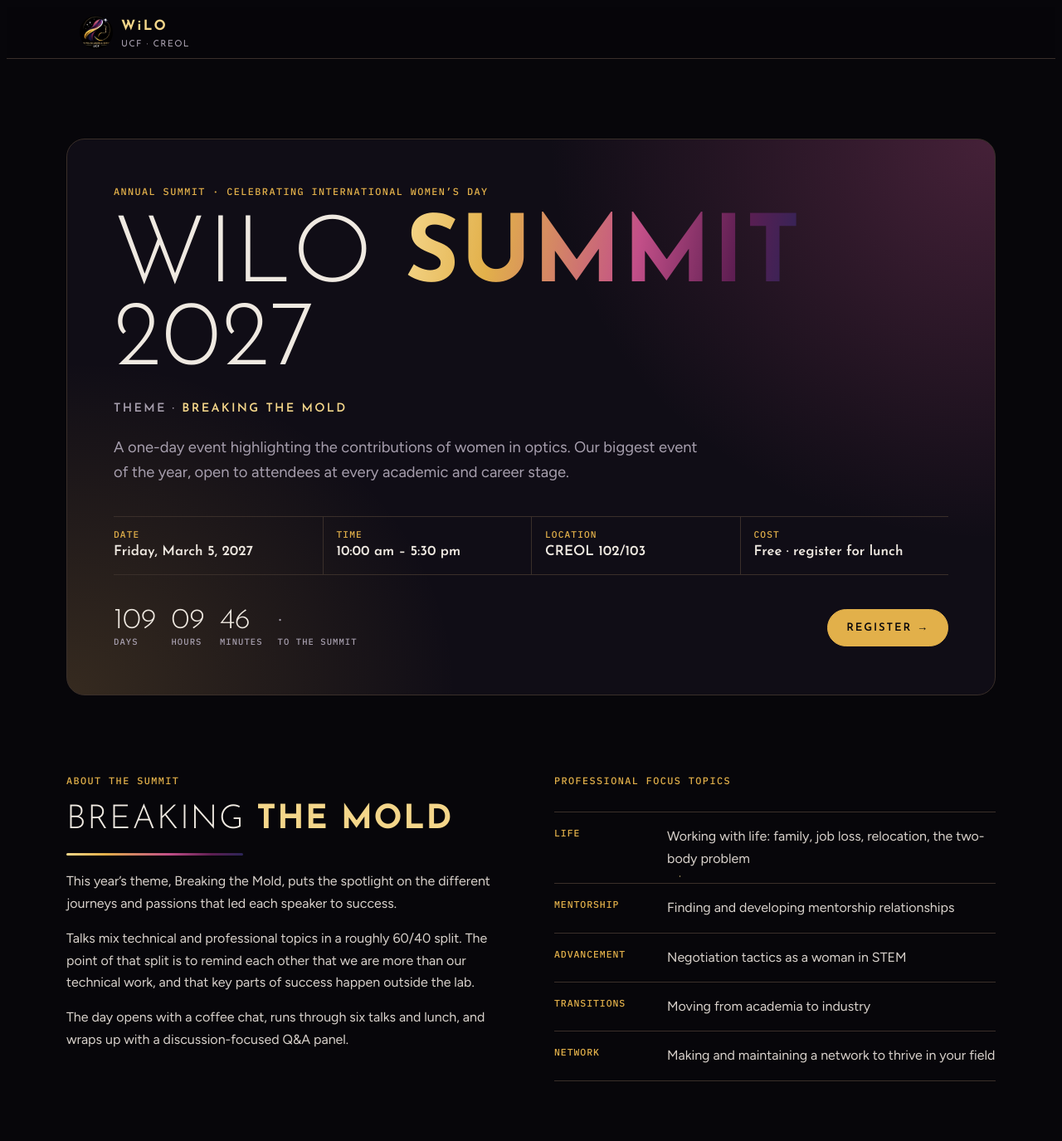
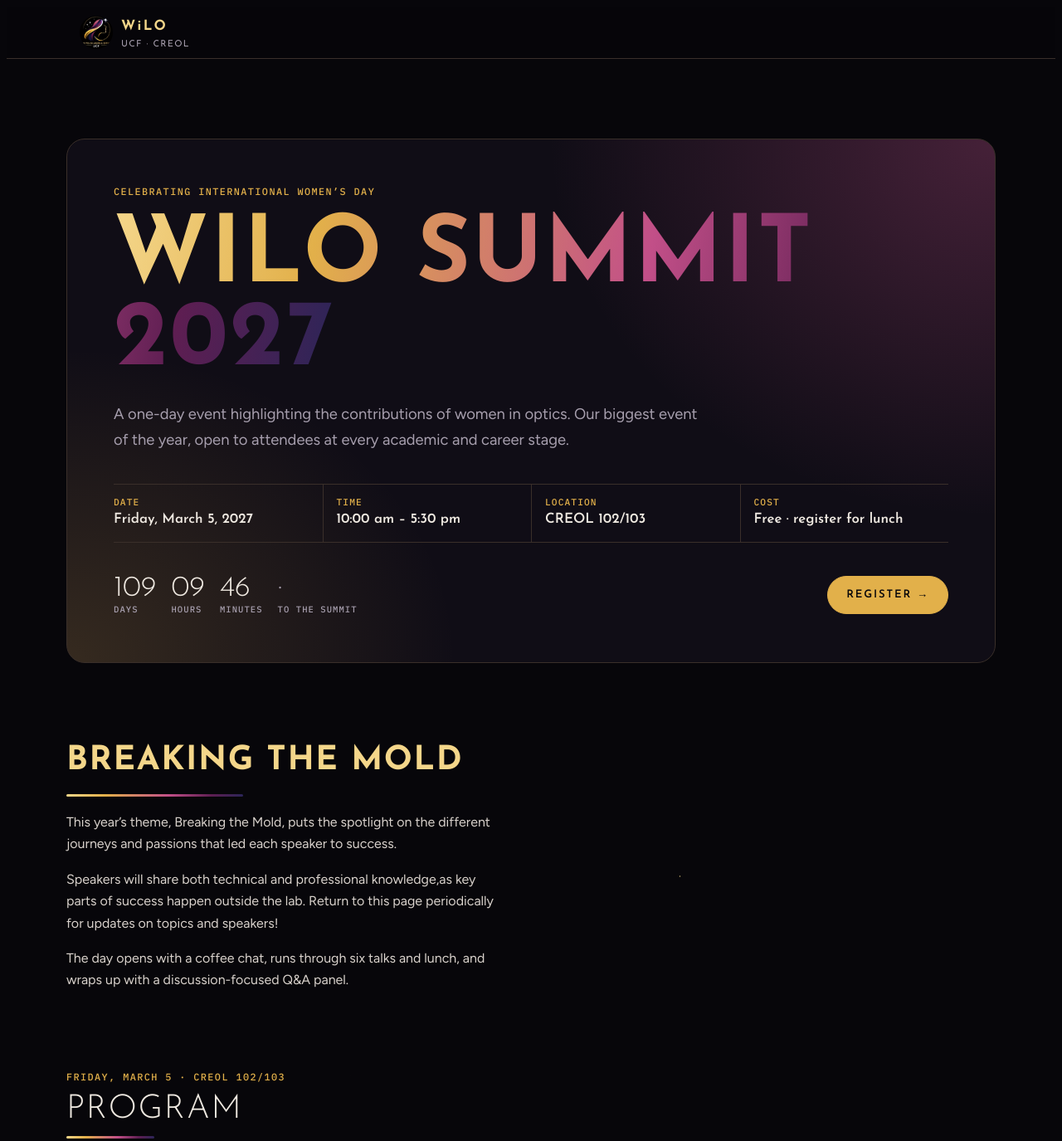
Before and after one commit to wiloucf/wiloucf.github.io, a plain HTML site: page index.html in a window 1280 px wide. Shown: the top 1375 px of the page at 83% size. Drawn offline with Linux system fonts and the light colour scheme.

Commit message:
Update index.html

```diff
--- a/index.html
+++ b/index.html
@@ -381,9 +381,8 @@ footer button{font:600 .7rem/1 var(--f-display);letter-spacing:.12em;text-transf
 <div class="page" id="p-summit">
   <section>
     <div class="summit-hero">
-      <span class="eyebrow">Annual summit · Celebrating International Women’s Day</span>
-      <div class="big">WiLO <b>Summit</b><br>2027</div>
-      <p class="theme">Theme · <span>Breaking the Mold</span></p>
+      <span class="eyebrow">Celebrating International Women’s Day</span>
+      <div class="big"><b>WiLO Summit 2027</b><br></div>
       <p class="lede">A one-day event highlighting the contributions of women in optics. Our biggest event of the year, open to attendees at every academic and career stage.</p>
       <dl class="facts">
         <div><dt>Date</dt><dd id="s-date">Friday, March 5, 2027</dd></div>
@@ -401,24 +400,13 @@ footer button{font:600 .7rem/1 var(--f-display);letter-spacing:.12em;text-transf
   <section style="padding-top:0">
     <div class="two">
       <div style="display:grid;gap:18px">
-        <span class="eyebrow">About the Summit</span>
-        <h2>Breaking <strong>the mold</strong></h2>
+        <h2><strong>Breaking the mold</strong></h2>
         <div class="beam"></div>
         <div class="prose">
           <p>This year’s theme, Breaking the Mold, puts the spotlight on the different journeys and passions that led each speaker to success.</p>
-          <p>Talks mix technical and professional topics in a roughly 60/40 split. The point of that split is to remind each other that we are more than our technical work, and that key parts of success happen outside the lab.</p>
+          <p>Speakers will share both technical and professional knowledge,as key parts of success happen outside the lab. Return to this page periodically for updates on topics and speakers!</p>
           <p>The day opens with a coffee chat, runs through six talks and lunch, and wraps up with a discussion-focused Q&amp;A panel.</p>
         </div>
-      </div>
-      <div style="display:grid;gap:14px">
-        <span class="eyebrow">Professional focus topics</span>
-        <dl class="pillars topics">
-          <div><dt>Life</dt><dd>Working with life: family, job loss, relocation, the two-body problem</dd></div>
-          <div><dt>Mentorship</dt><dd>Finding and developing mentorship relationships</dd></div>
-          <div><dt>Advancement</dt><dd>Negotiation tactics as a woman in STEM</dd></div>
-          <div><dt>Transitions</dt><dd>Moving from academia to industry</dd></div>
-          <div><dt>Network</dt><dd>Making and maintaining a network to thrive in your field</dd></div>
-        </dl>
       </div>
     </div>
   </section>
```
